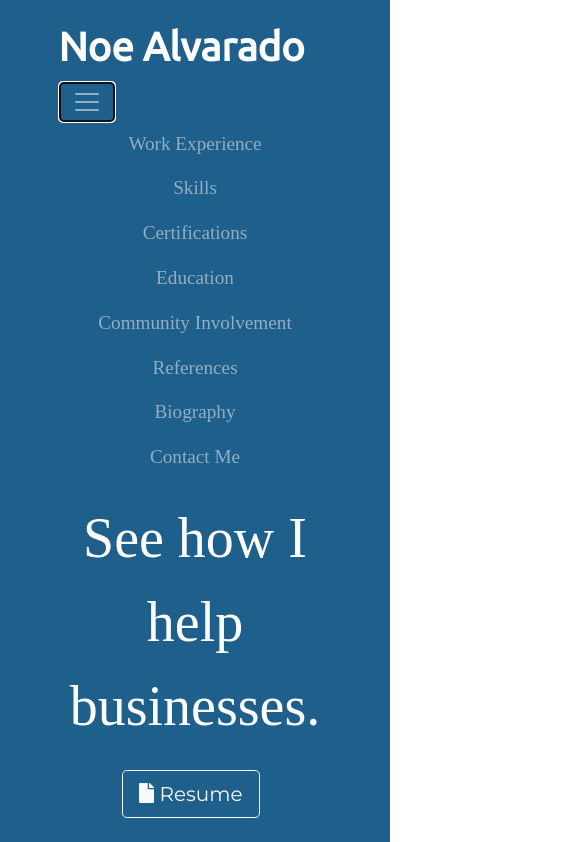
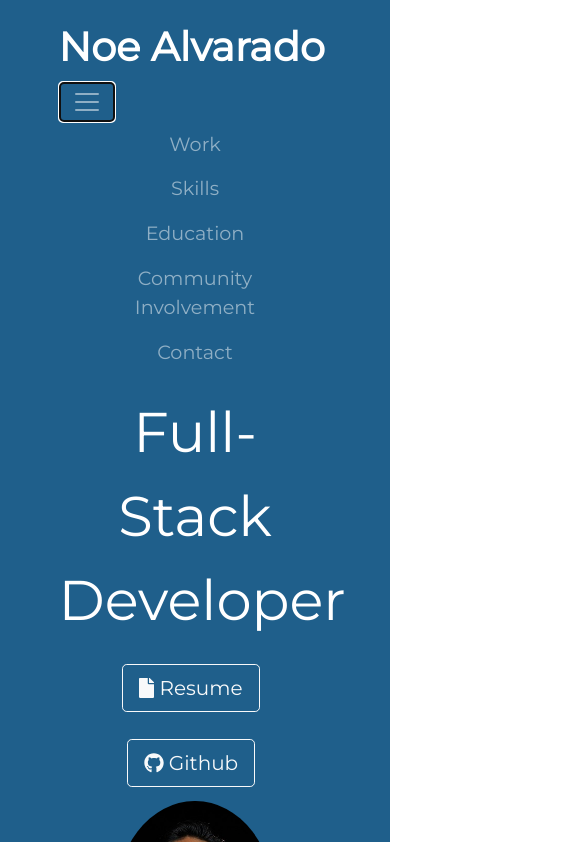
Before and after one commit to C0mm0nal1ty/A.Mywebsite, a plain HTML site: page index(final).html in a window 390 px wide. Both pictures are taken after a click on the button 86 px from the left and 101 px from the top of the page. Shown: the top 842 px of the page, 585 px wide, since content can reach past the window. Drawn offline with nearby package versions, Linux system fonts and the light colour scheme.

Commit message:
Revised Header, Footer, Navbar, and Biography

```diff
--- a/css/styles.css
+++ b/css/styles.css
@@ -13,7 +13,7 @@ p {
 
 /* Headings */
 .big-heading {
-  font-family: "Montserrat-Black";
+  font-family: "Montserrat";
   font-size: 3.5rem;
   line-height: 1.5;
 }
@@ -44,7 +44,7 @@ p {
 }
 
 .navbar-brand {
-  font-family: "Ubuntu";
+  font-family: "Montserrat";
   font-size: 2.5rem;
   font-weight: bold;
 }
@@ -56,7 +56,13 @@ p {
 
 .nav-link {
   font-size: 1.2rem;
-  font-family: "Montserrat-Light";
+  font-family: "Montserrat";
+  font-weight: normal;
+}
+.nav-link:hover {
+  color: white;
+  border-style: solid;
+
 }
 
 /* Buttons */
@@ -82,6 +88,10 @@ p {
   position: absolute;
   right: 25%;
   border-radius: 50%;
+}
+
+.white-text{
+  color:white;
 }
 
 /* Features Section */
@@ -169,7 +179,6 @@ p {
 
 .social-icon:hover {
   color: #253b6e;
-
 }
 
 /* .smaller{
--- a/index(final).html
+++ b/index(final).html
@@ -53,36 +53,37 @@
 
       <!-- Nav Bar -->
 
-      <nav class="navbar navbar-expand-lg navbar-dark ">
-        <a class="navbar-brand" href="">Noe Alvarado</a>
-        <button class="navbar-dark navbar-toggler " type="button" data-toggle="collapse" data-target="#navbarTogglerDemo01" aria-controls="navbarTogglerDemo01" aria-expanded="false" aria-label="Toggle navigation">
-          <span class="navbar-toggler-icon"></span>
-        </button>
+      <nav class="navbar navbar-expand-lg navbar-dark">
+          <a class="navbar-brand" href="">Noe Alvarado</a>
+          <button class="navbar-dark navbar-toggler " type="button" data-toggle="collapse" data-target="#navbarTogglerDemo01">
+            <span class="navbar-toggler-icon"></span>
+          </button>
+
         <div class="collapse navbar-collapse" id="navbarTogglerDemo01">
           <ul class="navbar-nav ml-auto">
             <li class="nav-item">
-              <a class="nav-link" href="#">Work Experience</a>
+              <a class="nav-link" href="#work-experience">Work</a>
             </li>
             <li class="nav-item">
-              <a class="nav-link" href="#">Skills</a>
+              <a class="nav-link" href="#skills">Skills</a>
+            </li>
+            <!-- <li class="nav-item">
+              <a class="nav-link" href="#certifications">Certs</a>
+            </li> -->
+            <li class="nav-item">
+              <a class="nav-link" href="#education">Education</a>
             </li>
             <li class="nav-item">
-              <a class="nav-link" href="#">Certifications</a>
+              <a class="nav-link" href="#community-involvement">Community Involvement</a>
             </li>
-            <li class="nav-item">
-              <a class="nav-link" href="#">Education</a>
-            </li>
-            <li class="nav-item">
-              <a class="nav-link" href="#">Community Involvement</a>
-            </li>
-            <li class="nav-item">
-              <a class="nav-link" href="#References">References</a>
+            <!-- <li class="nav-item">
+              <a class="nav-link" href="#references">References</a>
             </li>
             <li class="nav-item">
               <a class="nav-link" href="#biography">Biography</a>
-            </li>
+            </li> -->
             <li class="nav-item">
-              <a class="nav-link" href="#footer">Contact Me</a>
+              <a class="nav-link" href="#footer">Contact</a>
             </li>
           </ul>
         </div>
@@ -91,10 +92,10 @@
       <!-- Title -->
       <div class="row">
         <div class="col-lg-6">
-          <h1 class="big-heading">See how I help businesses.</h1>
+          <h1 class="big-heading">Full-Stack Developer</h1>
 
-          <button type="button" class="btn btn-outline-light btn-lg download-button"><i class="fas fa-file"></i> Resume</button>
-          <button type="button" class="btn btn-outline-light btn-lg download-button"><i class="fab fa-github"></i> Github</button>
+          <a class="btn btn-outline-light btn-lg download-button" href="https://keybase.io/cero2uno"><i class="fas fa-file"></i> Resume</a>
+          <a class="btn btn-outline-light btn-lg download-button" href="https://github.com/CeroDosUno"><i class="fab fa-github"></i> Github</a>
           <!-- </div> -->
         </div>
 
@@ -183,10 +184,11 @@
 
   <section class="white-section" id="pricing">
 
-    <h2 class="section-heading">A Plan for Every Dog's Needs</h2>
-    <p>Simple and affordable price plans for your and your dog.</p>
+    <h2 class="section-heading">Technologies I have Used.</h2>
+    <p>Catalog of Hardware and Software Vendors</p>
 
     <div class="row">
+
 
       <div class="pricing-column col-lg-4 col-md-6">
         <div class="card">
@@ -239,9 +241,7 @@
 
     </div>
 
-  </section
-
-  <!--References-->
+  </section <!--References-->
 
   <section class="white-section" id="references">
     <div class="container-fluid">
```
